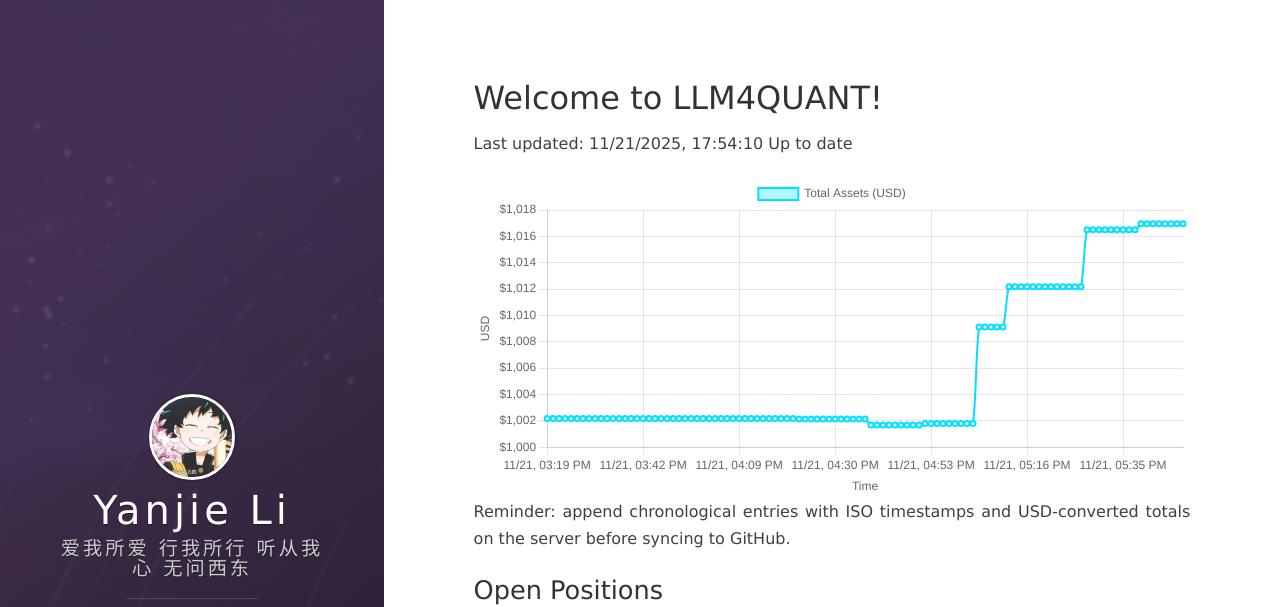
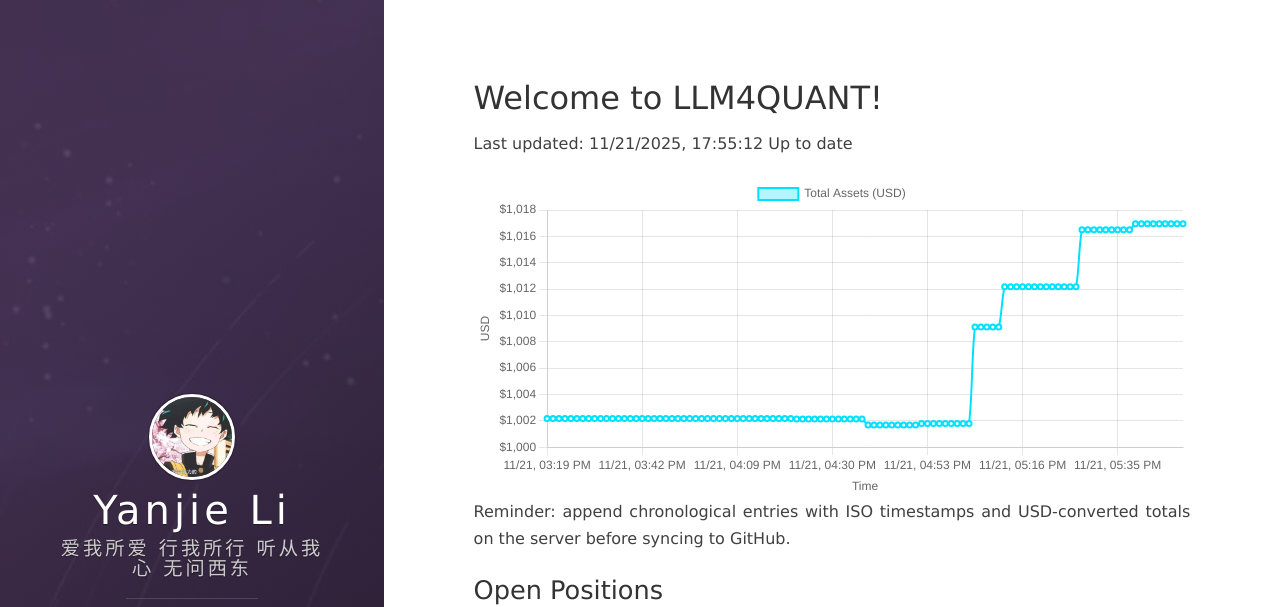
Before and after one commit to leeyegy/leeyegy.github.io, a Jekyll site: the page built from live-trading.html, in a window 1280 px wide and 1243 px high. Shown: the top 607 px of the window. Built offline with Jekyll 4.4.1, drawn with Linux system fonts in a browser that asks for light colours; nearby versions of some CDN libraries.

Commit message:
AccountMonitor: update balance history 2025-11-22T01:55:12+08:00

```diff
--- a/assets/data/binance/balance-history.json
+++ b/assets/data/binance/balance-history.json
@@ -1,5 +1,5 @@
 {
-  "generatedAt": "2025-11-22T01:54:10+08:00",
+  "generatedAt": "2025-11-22T01:55:12+08:00",
   "asset": "total_usd_value",
   "history": [
     {
@@ -429,6 +429,10 @@
     {
       "timestamp": "2025-11-22T01:54:10+08:00",
       "totalUsd": 1016.95443979
+    },
+    {
+      "timestamp": "2025-11-22T01:55:12+08:00",
+      "totalUsd": 1016.95443979
     }
   ]
 }
```
